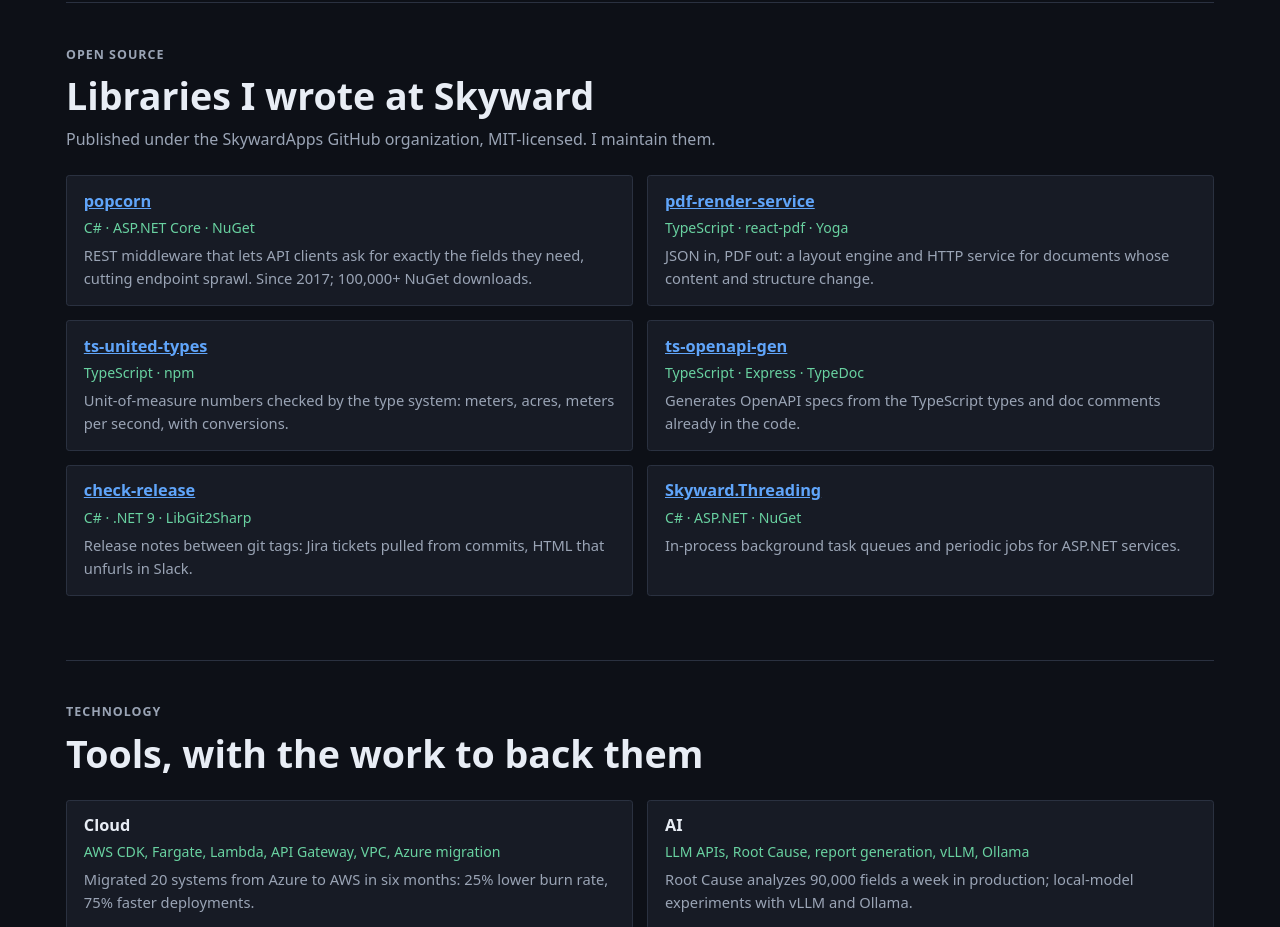
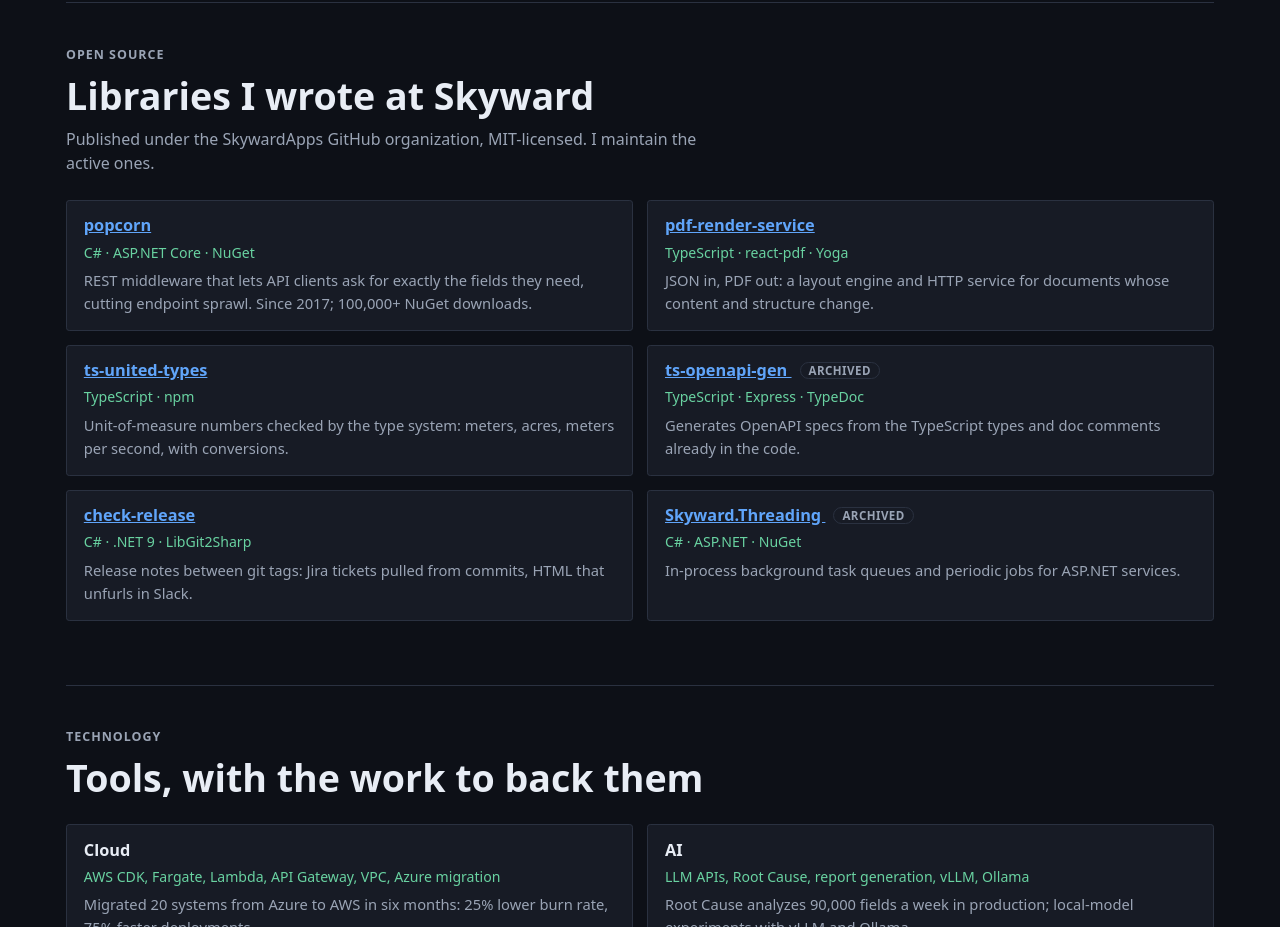
Before and after one commit to NicholasMTElliott/nicholasmtelliott, an Astro site: page /portfolio in a window 1280 px wide. Shown: the part 5840-6767 px from the top of the page. Built offline with nearby package versions, Linux system fonts and the light colour scheme; Astro itself is replaced by a stand-in of ours.

Commit message:
Label archived Skyward libraries on the portfolio
ts-openapi-gen (maintenance mode) and Skyward.Threading (deprecated) get an Archived badge in the open-source list.

```diff
--- a/src/data/portfolio.ts
+++ b/src/data/portfolio.ts
@@ -111,6 +111,7 @@
   {
     name: 'ts-openapi-gen',
     href: 'https://github.com/SkywardApps/ts-openapi-gen',
+    archived: true,
     stack: 'TypeScript · Express · TypeDoc',
     summary: 'Generates OpenAPI specs from the TypeScript types and doc comments already in the code.',
   },
@@ -123,6 +124,7 @@
   {
     name: 'Skyward.Threading',
     href: 'https://github.com/SkywardApps/Skyward.Threading',
+    archived: true,
     stack: 'C# · ASP.NET · NuGet',
     summary: 'In-process background task queues and periodic jobs for ASP.NET services.',
   },
--- a/src/pages/portfolio/index.astro
+++ b/src/pages/portfolio/index.astro
@@ -330,7 +330,7 @@
       <div class="section-heading">
         <p class="eyebrow">Open source</p>
         <h2>Libraries I wrote at Skyward</h2>
-        <p>Published under the SkywardApps GitHub organization, MIT-licensed. I maintain them.</p>
+        <p>Published under the SkywardApps GitHub organization, MIT-licensed. I maintain the active ones.</p>
       </div>
       <div class="tech-map">
         {
@@ -340,6 +340,7 @@
                 <a href={lib.href} target="_blank" rel="noreferrer">
                   {lib.name}
                 </a>
+                {lib.archived && <span class="status">Archived</span>}
               </h3>
               <p class="tools">{lib.stack}</p>
               <p>{lib.summary}</p>
@@ -731,6 +732,20 @@
     font-size: 1.02rem;
   }
 
+  .status {
+    display: inline-block;
+    margin-left: 0.5rem;
+    border: 1px solid var(--border);
+    border-radius: 999px;
+    padding: 0.05rem 0.5rem;
+    color: var(--muted);
+    font-size: 0.72rem;
+    font-weight: 600;
+    letter-spacing: 0.04em;
+    text-transform: uppercase;
+    vertical-align: 0.15em;
+  }
+
   .tools {
     margin: 0 0 0.35rem;
     color: var(--accent-soft);
```
